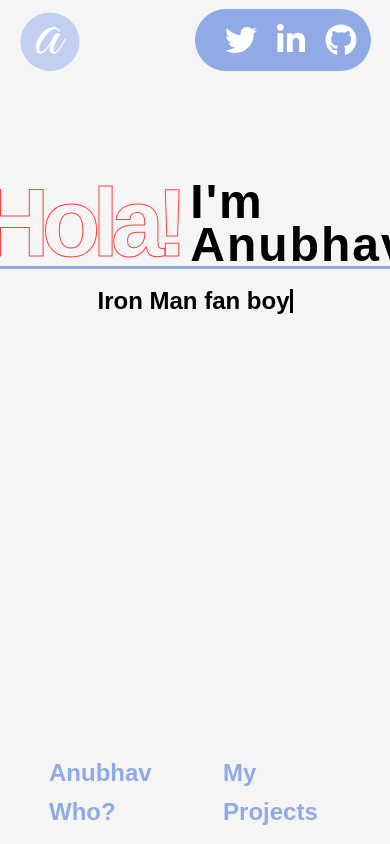
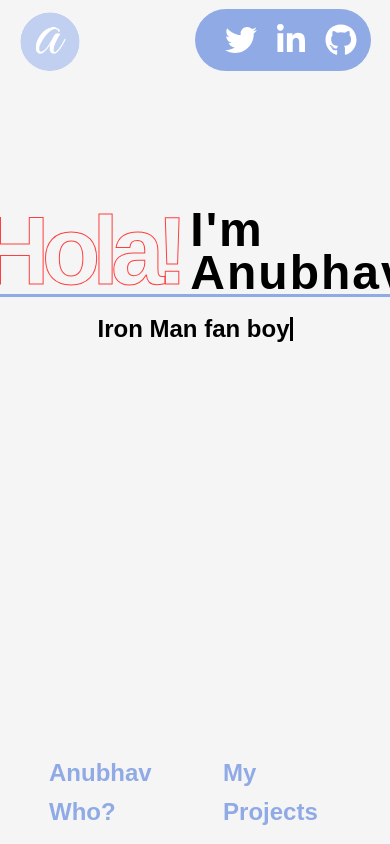
Before and after one commit to Anubhav311/mysite, a React (Create React App) app: page / in a window 390 px wide. Built offline with nearby package versions, Linux system fonts and the light colour scheme.

Commit message:
made the height of text responsive

```diff
--- a/src/components/home/home.css
+++ b/src/components/home/home.css
@@ -255,7 +255,13 @@
     display: flex;
     flex-direction: column;
     align-items: center;
-    margin-top: 100px;
+    margin-top: 6rem;
+}
+
+@media (max-width: 800px) {
+  .heading-subheading-container {
+    margin-top: 8rem;
+  }
 }
 
 .subheading {
@@ -265,6 +271,7 @@
     font-size: 2rem;
     color: black;
     border-right: 0.2rem solid black;
+    text-align: center;
 }
 
 @media (max-width: 800px) {
```
